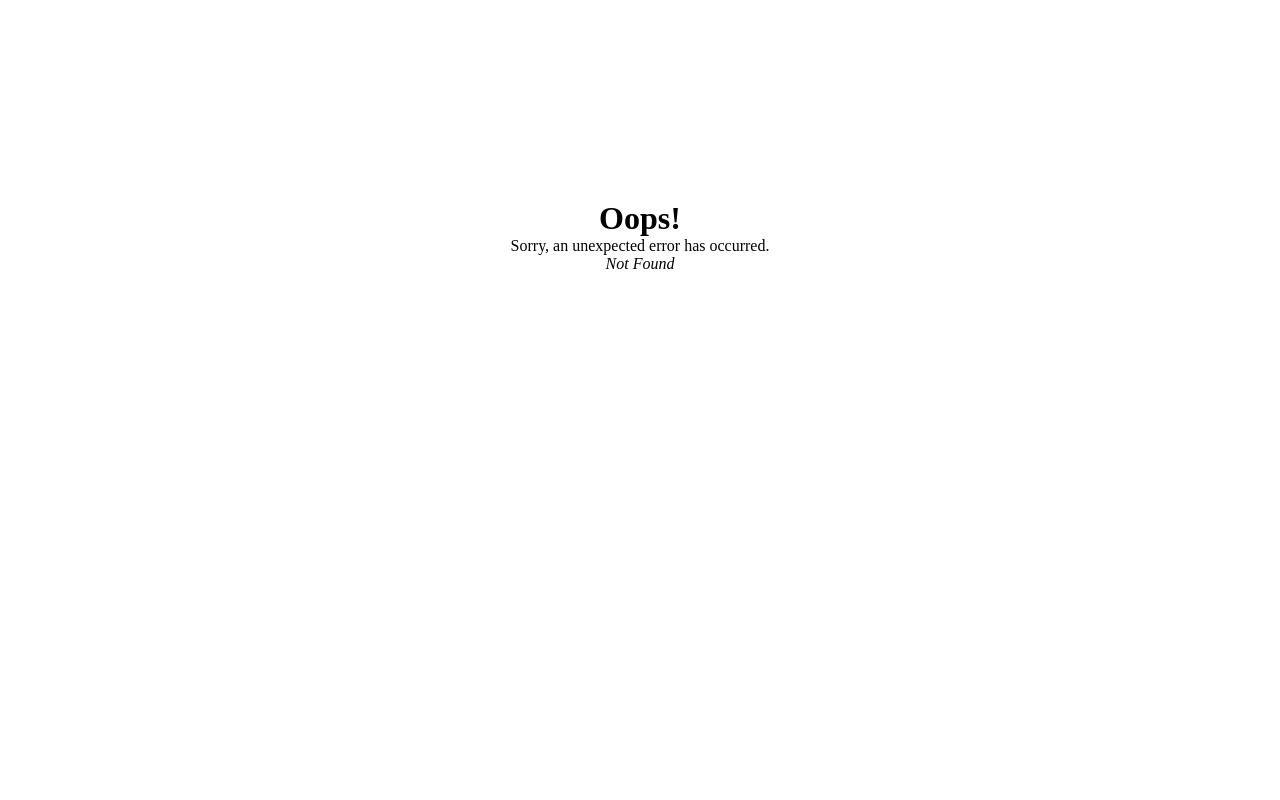
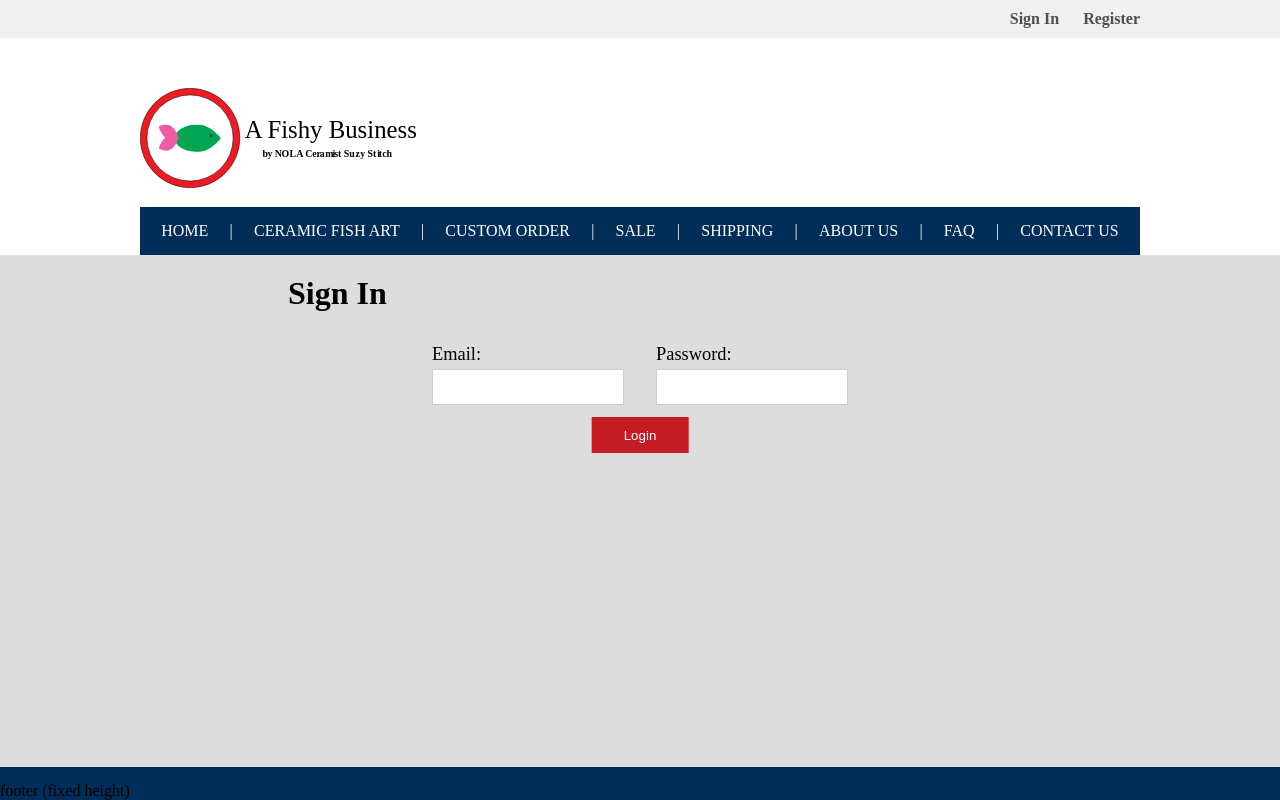
Before and after one commit to reesdela/afishybusiness, a React (Vite) app: page /login in a window 1280 px wide. Before the commit this address had no page. Built offline with nearby package versions, Linux system fonts and the light colour scheme.

Commit message:
add login page/route and styling

```diff
--- a/src/components/register/Register.css
+++ b/src/components/register/Register.css
@@ -86,7 +86,7 @@
         margin: 0 auto;
     }
 
-    #create_account_submit {
+    #form_button_submit {
         left: 50%;
         position: absolute;
         transform: translate(-50%, -50%);
@@ -186,7 +186,7 @@
         margin: 0 auto;
     }
 
-    #create_account_submit {
+    #form_button_submit {
         left: 50%;
         position: absolute;
         transform: translate(-50%, -50%);
--- a/src/components/register/Register.jsx
+++ b/src/components/register/Register.jsx
@@ -25,7 +25,7 @@ const Register = () => {
                     </div>
             </form>
             <div className="form_submit">
-                <button id="create_account_submit" form="create_account" name="createAccountButton">Create Account</button>
+                <button id="form_button_submit" form="create_account" name="createAccountButton">Create Account</button>
             </div>
         </Background>
     )
--- a/src/components/shared/header/Header.jsx
+++ b/src/components/shared/header/Header.jsx
@@ -8,7 +8,7 @@ const Header = () => {
             <nav className="header-nav">
                 <ul className="header-user">
                     <li className="user-item">
-                        <span><a href="./subpages/login/login.php">Sign In</a><Link to={`register`}>Register</Link></span>
+                        <span><Link to={`login`}>Sign In</Link><Link to={`register`}>Register</Link></span>
                     </li>
                 </ul>
             </nav>
--- /dev/null
+++ b/src/components/sign-in/Login.css
@@ -0,0 +1,5 @@
+#login_form {
+    margin: 0 auto;
+    width: 35%;
+    overflow: hidden;
+}
--- /dev/null
+++ b/src/components/sign-in/Login.jsx
@@ -0,0 +1,29 @@
+import Background from "../shared/background"
+import './Login.css'
+
+const Login = () => {
+    return (
+        <Background>
+            <div class="body_bottom_header">
+                <h1>Sign In</h1>
+            </div>
+            <form id="login_form" action="logins.php" enctype="multipart/form-data" method="post" onsubmit="return isValidForm()">
+                <div class="form_field form_field_left" id="email_field">
+                    <label class="form_label" for="formInput">Email: </label>
+                    <input autocomplete="email" class="form_input" type="text" id="formInput" name="email" />
+                        <span class="form_inline_message" id="email_message">You must enter a valid email.</span>
+                </div>
+                <div class="form_field form_field_right" id="password_field">
+                    <label class="form_label" for="formInput">Password: </label>
+                    <input class="form_input" type="password" id="formInput" name="password" />
+                        <span class="form_inline_message" id="password_message">You must enter a password.</span>
+                </div>
+            </form>
+            <div class="form_submit">
+                <button id="form_button_submit" form="login_form" name="loginButton">Login</button>
+            </div>
+        </Background>
+    )
+}
+
+export default Login
--- a/src/main.jsx
+++ b/src/main.jsx
@@ -6,6 +6,7 @@ import Register from './components/register/register'
 import RouterError from './components/shared/error/RouterError'
 import { createBrowserRouter, RouterProvider } from 'react-router-dom'
 import './main.css'
+import Login from './components/sign-in/Login'
 
 const router = createBrowserRouter([{
   path: '/',
@@ -17,6 +18,9 @@ const router = createBrowserRouter([{
   }, {
     path: 'register',
     element: <Register />
+  }, {
+    path: 'login',
+    element: <Login />
   }]
 }])
 
```
